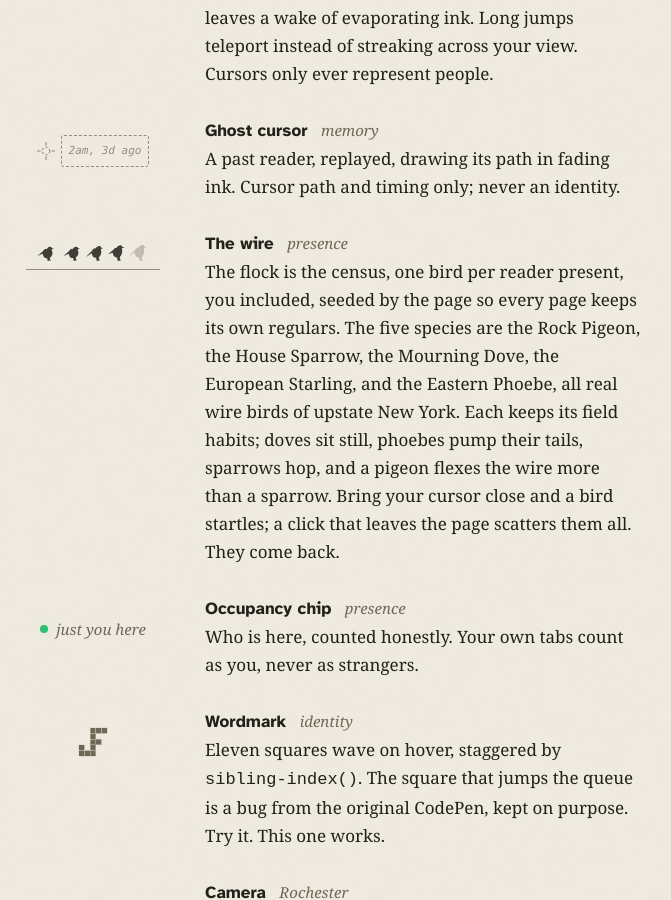
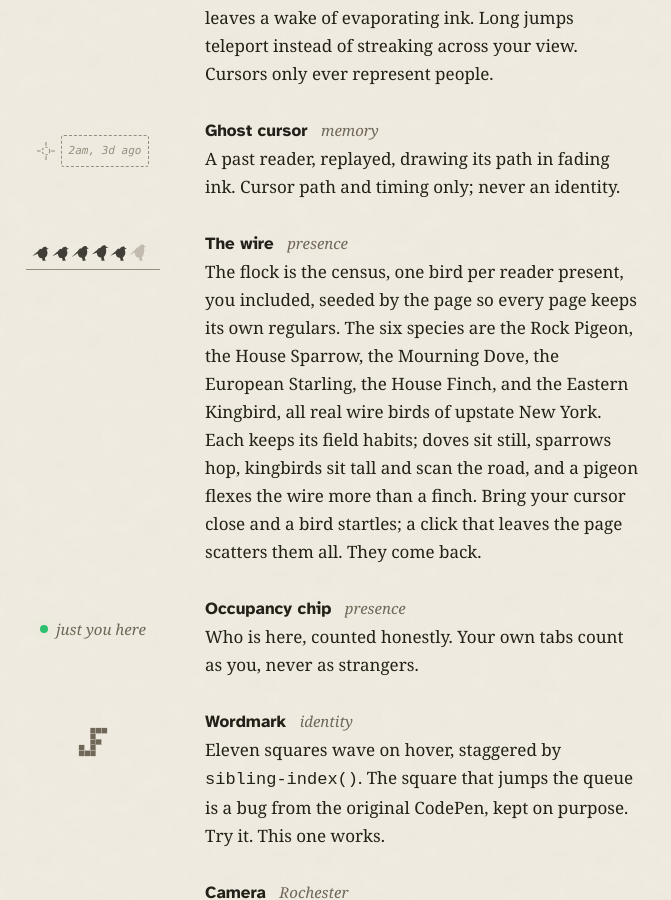
Before and after one commit to josephfusco/josephfusco.github.io, a Jekyll site: the page built from design.html, in a window 1280 px wide and 900 px high, scrolled down 1273 px. Shown: the whole window, without its empty margins (315-986 px from the left). Built offline with Jekyll 4.4.1, drawn with Linux system fonts in a browser that asks for light colours.

Commit message:
Swap the phoebe for the kingbird and the house finch
Phoebes favor low sheltered perches near water; the classic wire
flycatcher upstate is the Eastern Kingbird, sitting tall and
scanning the road. The House Finch joins as the small round
suburban regular. Six species now, and the unused tail-pump
behavior retires with the phoebe.

Co-Authored-By: Claude Fable 5 <noreply@anthropic.com>
Claude-Session: https://claude.ai/code/session_019vAcPMvpcgUVRcyZCqV9hM

```diff
--- a/assets/js/presence.js
+++ b/assets/js/presence.js
@@ -133,11 +133,12 @@
      up, size relative to a pigeon, weight = pull on the wire, moves =
      its field-guide tell. */
   var SPECIES = [
-    { name: 'Rock Pigeon',       share: 0.36, puff: [0.68, 0.9],  neck: [0.02, 0.08], tail: [0.75, 0.9],  beak: [0.85, 1.0],  size: [1.0, 1.12],  weight: 1.0,  moves: ['resettle', 'bob'] },
-    { name: 'House Sparrow',     share: 0.2,  puff: [0.62, 0.8],  neck: [0.0, 0.06],  tail: [0.8, 0.92],  beak: [0.82, 0.9],  size: [0.62, 0.7],  weight: 0.4,  moves: ['turn', 'headBob', 'bob', 'resettle'] },
+    { name: 'Rock Pigeon',       share: 0.32, puff: [0.68, 0.9],  neck: [0.02, 0.08], tail: [0.75, 0.9],  beak: [0.85, 1.0],  size: [1.0, 1.12],  weight: 1.0,  moves: ['resettle', 'bob'] },
+    { name: 'House Sparrow',     share: 0.18, puff: [0.62, 0.8],  neck: [0.0, 0.06],  tail: [0.8, 0.92],  beak: [0.82, 0.9],  size: [0.62, 0.7],  weight: 0.4,  moves: ['turn', 'headBob', 'bob', 'resettle'] },
     { name: 'Mourning Dove',     share: 0.16, puff: [0.42, 0.55], neck: [0.1, 0.18],  tail: [1.15, 1.3],  beak: [0.8, 0.88],  size: [0.88, 0.96], weight: 0.7,  moves: ['resettle'] },
-    { name: 'European Starling', share: 0.16, puff: [0.28, 0.4],  neck: [0.22, 0.32], tail: [0.6, 0.68],  beak: [1.1, 1.2],   size: [0.76, 0.84], weight: 0.55, moves: ['turn', 'bob', 'headBob'] },
-    { name: 'Eastern Phoebe',    share: 0.12, puff: [0.32, 0.45], neck: [0.3, 0.42],  tail: [1.0, 1.12],  beak: [0.9, 1.0],   size: [0.68, 0.76], weight: 0.45, moves: ['tailPump', 'turn', 'tailPump'] },
+    { name: 'European Starling', share: 0.14, puff: [0.28, 0.4],  neck: [0.22, 0.32], tail: [0.6, 0.68],  beak: [1.1, 1.2],   size: [0.76, 0.84], weight: 0.55, moves: ['turn', 'bob', 'headBob'] },
+    { name: 'House Finch',       share: 0.12, puff: [0.55, 0.72], neck: [0.05, 0.12], tail: [0.85, 0.95], beak: [0.78, 0.86], size: [0.58, 0.66], weight: 0.35, moves: ['turn', 'bob', 'headBob', 'resettle'] },
+    { name: 'Eastern Kingbird',  share: 0.08, puff: [0.3, 0.42],  neck: [0.35, 0.45], tail: [0.9, 1.0],   beak: [0.95, 1.05], size: [0.68, 0.76], weight: 0.5,  moves: ['turn', 'resettle', 'turn'] },
   ];
   function pickSpecies(r) {
     var roll = r(), acc = 0;
@@ -445,13 +446,6 @@
       bird.el.animate(
         [{ scale: '1 1' }, { scale: '1.05 0.93' }, { scale: '0.98 1.03' }, { scale: '1 1' }],
         { duration: 340, easing: 'ease-in-out' }
-      );
-    },
-    /* the flycatcher tell: quick tail pumps from the feet */
-    tailPump: function (bird) {
-      bird.el.animate(
-        [{ rotate: '0deg' }, { rotate: '-7deg' }, { rotate: '2deg' }, { rotate: '-4deg' }, { rotate: '0deg' }],
-        { duration: 420, easing: 'ease-in-out' }
       );
     },
     /* the pigeon walk, in place */
--- a/design.html
+++ b/design.html
@@ -64,11 +64,11 @@ permalink: /design
 			</li>
 			<li>
 				<div class="stage" aria-hidden="true">
-					<span class="demo-wire"><span class="wire-bird" style="left:16%" data-species="0"></span><span class="wire-bird" style="left:35%" data-species="1"></span><span class="wire-bird" style="left:52%" data-species="2"></span><span class="wire-bird" style="left:68%" data-species="3"></span><span class="wire-bird wire-ghost" style="left:84%" data-species="4"></span></span>
+					<span class="demo-wire"><span class="wire-bird" style="left:12%" data-species="0"></span><span class="wire-bird" style="left:27%" data-species="1"></span><span class="wire-bird" style="left:42%" data-species="2"></span><span class="wire-bird" style="left:56%" data-species="3"></span><span class="wire-bird" style="left:70%" data-species="4"></span><span class="wire-bird wire-ghost" style="left:84%" data-species="5"></span></span>
 				</div>
 				<div>
 					<h3>The wire <span class="tag">presence</span></h3>
-					<p>The flock is the census, one bird per reader present, you included, seeded by the page so every page keeps its own regulars. The five species are the Rock Pigeon, the House Sparrow, the Mourning Dove, the European Starling, and the Eastern Phoebe, all real wire birds of upstate New York. Each keeps its field habits; doves sit still, phoebes pump their tails, sparrows hop, and a pigeon flexes the wire more than a sparrow. Bring your cursor close and a bird startles; a click that leaves the page scatters them all. They come back.</p>
+					<p>The flock is the census, one bird per reader present, you included, seeded by the page so every page keeps its own regulars. The six species are the Rock Pigeon, the House Sparrow, the Mourning Dove, the European Starling, the House Finch, and the Eastern Kingbird, all real wire birds of upstate New York. Each keeps its field habits; doves sit still, sparrows hop, kingbirds sit tall and scan the road, and a pigeon flexes the wire more than a finch. Bring your cursor close and a bird startles; a click that leaves the page scatters them all. They come back.</p>
 				</div>
 			</li>
 			<li>
```
